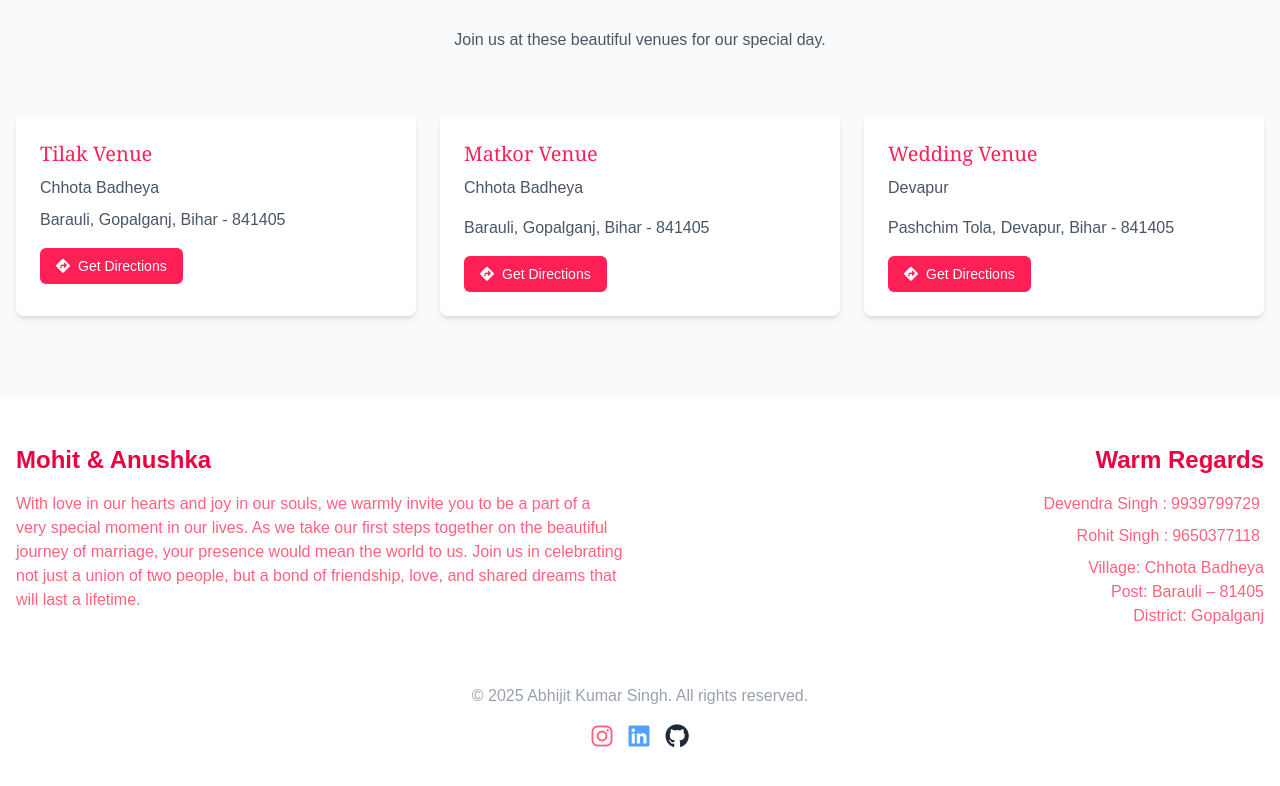
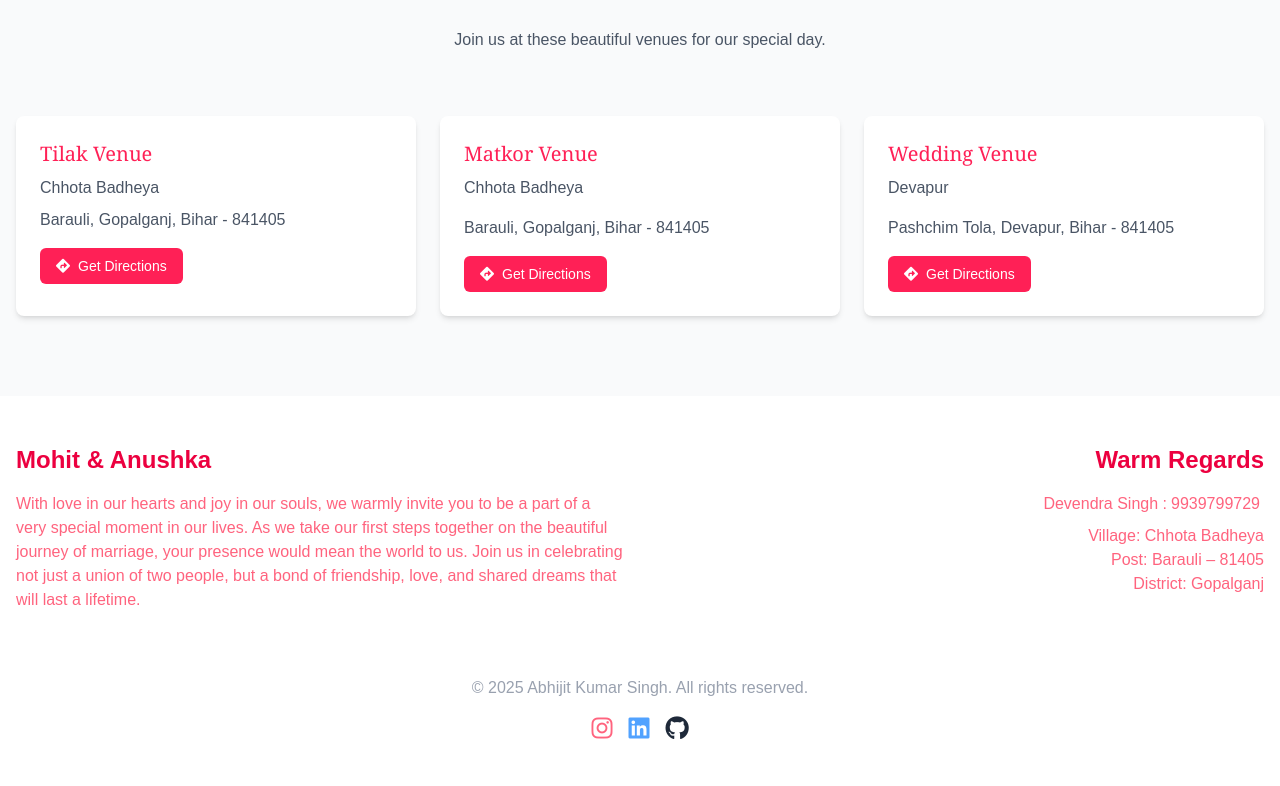
Before and after one commit to abhijitrajput103/wedding-website, a Next.js app: page / in a window 1280 px wide. Shown: the part 2106-2892 px from the top of the page. Built offline with nearby package versions, Linux system fonts and the light colour scheme.

Commit message:
Update page.jsx

```diff
--- a/src/app/page.jsx
+++ b/src/app/page.jsx
@@ -286,12 +286,6 @@ export default function Home() {
           </a>
         </p>
         <p className="mb-2">
-          Rohit Singh :
-          <a href="tel:9650377118" className="mx-1 text-rose-400 hover:text-blue-700 transition-colors cursor-pointer">
-            9650377118
-          </a>
-        </p>
-        <p className="mb-2">
           Village: Chhota Badheya<br />
           Post: Barauli – 81405<br />
           District: Gopalganj
```
